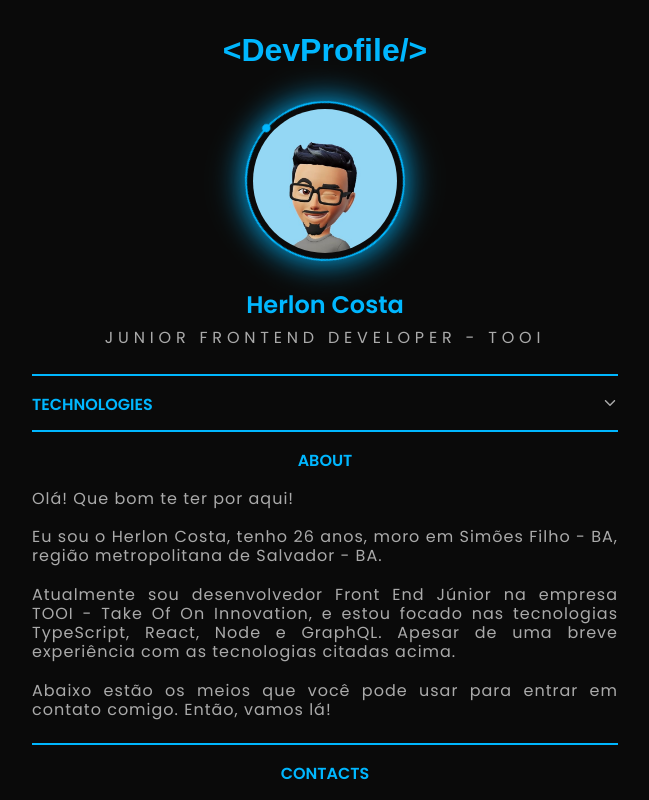
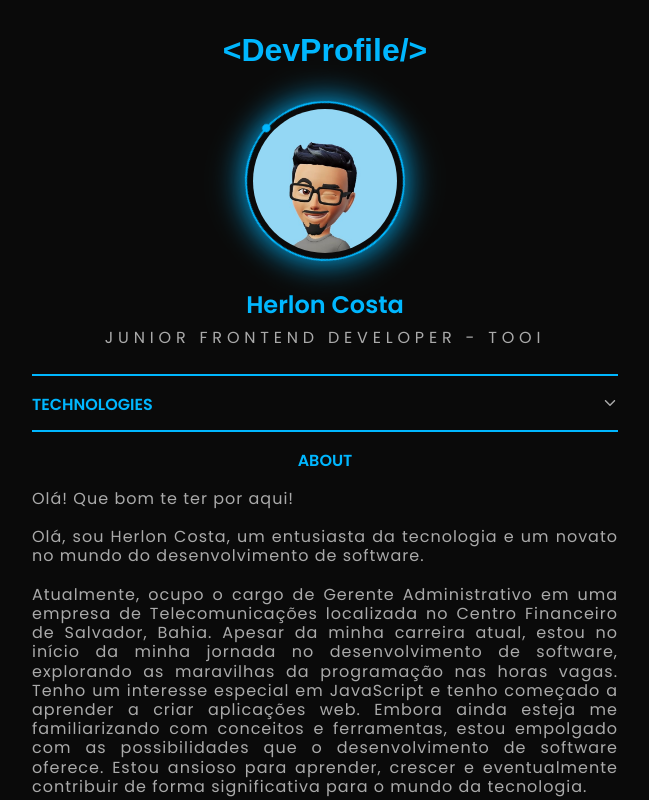
Before and after one commit to herloncosta/profile-app, a React (Vite) app: page / in a window 1280 px wide. Shown: the top 800 px of the page, without its empty margins (315-964 px from the left). Built offline with nearby package versions, Linux system fonts and the light colour scheme; a web font is replaced by a local one.

Commit message:
Update About.jsx

```diff
--- a/src/components/About.jsx
+++ b/src/components/About.jsx
@@ -10,14 +10,16 @@ export function About() {
                 Olá! Que bom te ter por aqui!
                 <br />
                 <br />
-                Eu sou o Herlon Costa, tenho 26 anos, moro em Simões Filho - BA,
-                região metropolitana de Salvador - BA.
+                Olá, sou Herlon Costa, um entusiasta da tecnologia e um novato no mundo do desenvolvimento de software.
                 <br />
                 <br />
-                Atualmente sou desenvolvedor Front End Júnior na empresa TOOI -
-                Take Of On Innovation, e estou focado nas tecnologias
-                TypeScript, React, Node e GraphQL. Apesar de uma breve
-                experiência com as tecnologias citadas acima.
+                Atualmente, ocupo o cargo de Gerente Administrativo em uma empresa de Telecomunicações localizada no
+                Centro Financeiro de Salvador, Bahia. Apesar da minha carreira atual, estou no início da minha jornada
+                no desenvolvimento de software, explorando as maravilhas da programação nas horas vagas.
+                Tenho um interesse especial em JavaScript e tenho começado a aprender a criar aplicações web.
+                Embora ainda esteja me familiarizando com conceitos e ferramentas, estou empolgado com as possibilidades
+                que o desenvolvimento de software oferece. Estou ansioso para aprender, crescer e eventualmente contribuir
+                de forma significativa para o mundo da tecnologia.
                 <br />
                 <br />
                 Abaixo estão os meios que você pode usar para entrar em contato
```
